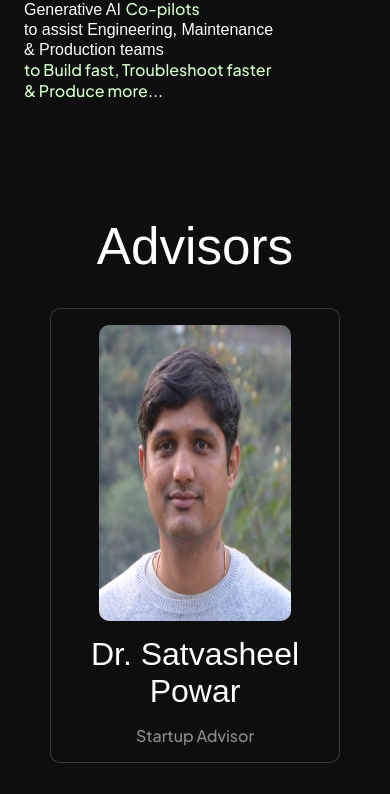
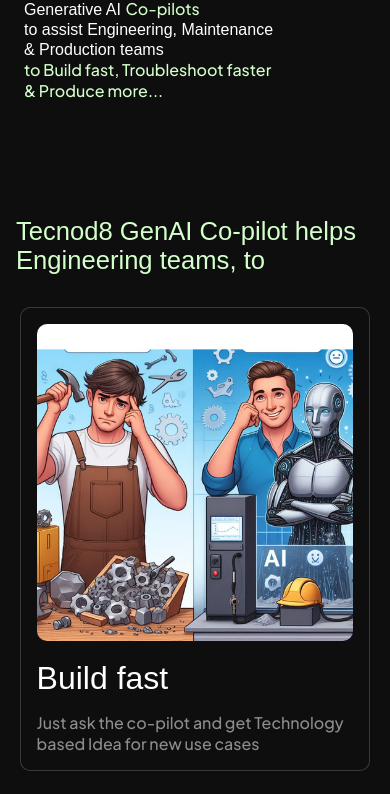
Before and after one commit to bpgautam2003/tecnod8, a React (Create React App) app: page / in a window 390 px wide. Shown: the part 877-1671 px from the top of the page. Built offline with nearby package versions, Linux system fonts and the light colour scheme.

Commit message:
bug fixed

```diff
--- a/src/App.css
+++ b/src/App.css
@@ -258,7 +258,7 @@
 .contact h1,
 .team h1,
 .partners h1 {
-  color: white;
+  color: var(--main);
   font-size: 3.2rem;
   margin: auto;
   margin-top: 3.2rem;
@@ -321,9 +321,13 @@
   }
 
   .deliverables h1,
-  .products h1 {
+  .products h1,
+    .benefits h1,
+    .contact h1,
+    .team h1,
+    .partners h1 {
     font-size: 2.4rem;
-    margin: 4rem 0 0 0;
+    /* margin: 4rem 0 0 0; */
     font-family: var(--text-font);
     font-weight: 400;
   }
@@ -348,9 +352,13 @@
 @media (max-width : 500px) {
 
   .deliverables h1,
-  .products h1 {
+  .products h1,
+  .benefits h1,
+    .contact h1,
+    .team h1,
+    .partners h1 {
     font-size: 1.6rem;
-    margin: 2.8rem 0 0 0;
+    /* margin: 2.8rem 0 0 0; */
     font-family: var(--text-font);
     font-weight: 400;
   }
--- a/src/App.js
+++ b/src/App.js
@@ -14,10 +14,10 @@
     <>
     <Navbar/>
     <Home/>
-    {/* <Deliverables/>
-    <Products/> */}
-    {/* <Benefits />
-    <Contact/>*/}
+    <Deliverables/>
+    <Products/>
+    <Benefits />
+    <Contact/>
     <Team/>
     <Partners/>
     <Footer/>
```
